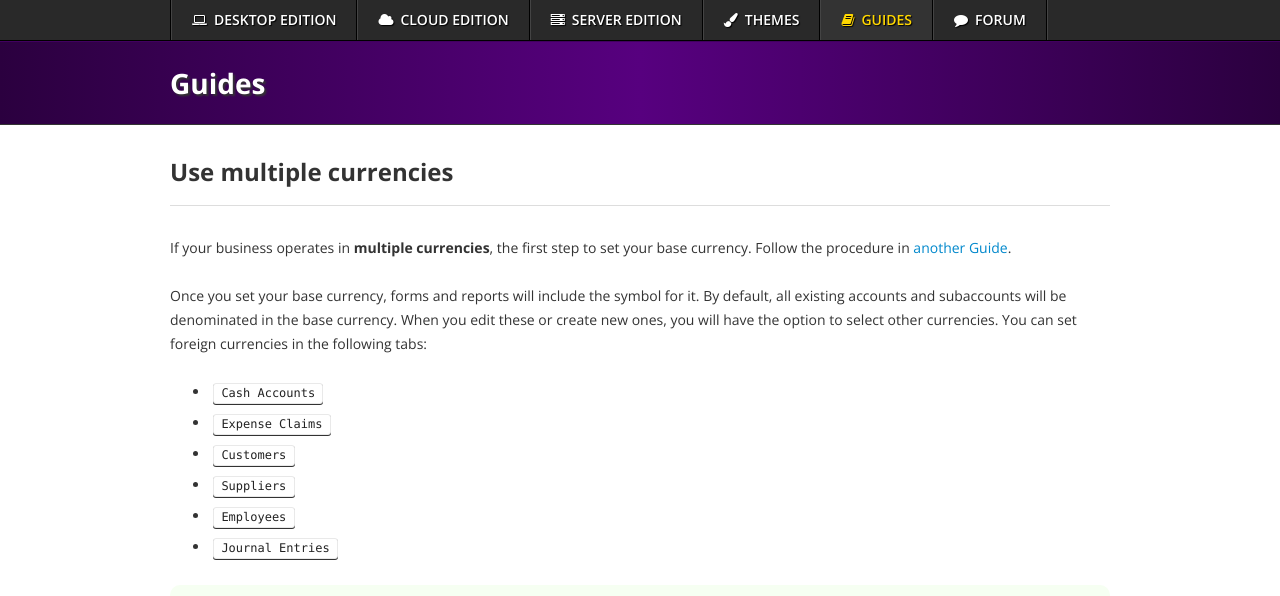
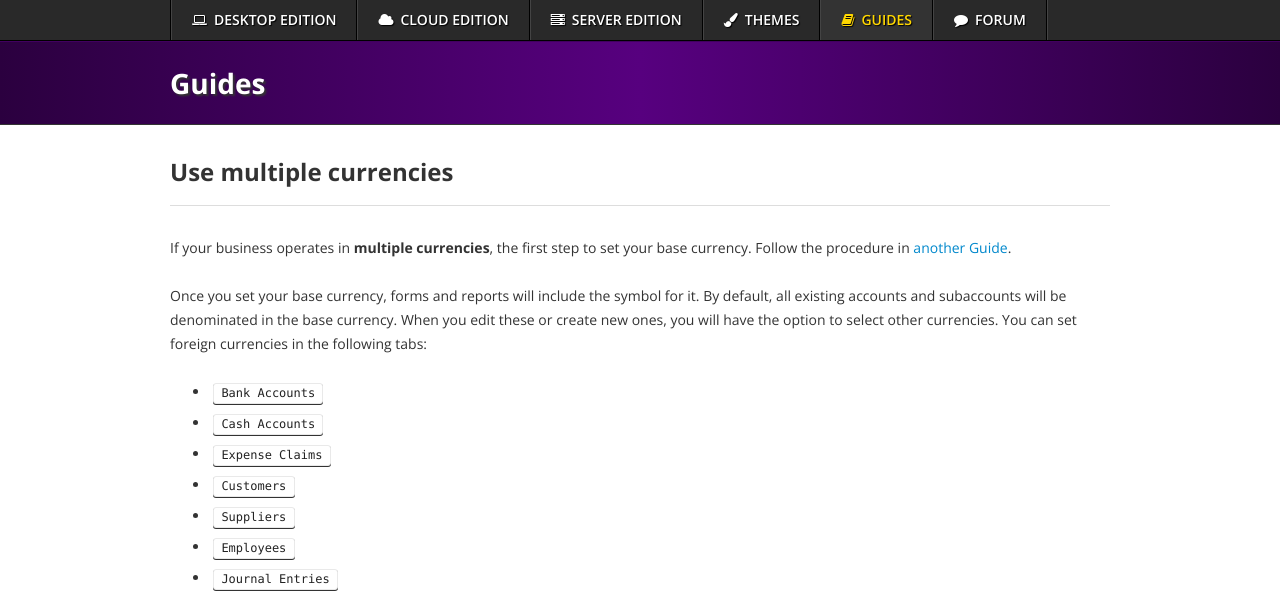
Before and after one commit to 3etechinns/www.manager.io, a Jekyll site: the page built from _guides/9158.html, in a window 1280 px wide and 1400 px high. Shown: the top 596 px of the window. Built offline with Jekyll 4.4.1, drawn with Linux system fonts in a browser that asks for light colours; nearby versions of some CDN libraries; comment, search, counter and statistics services are not loaded; some of the changed text lies outside the part shown; grey boxes are pictures that could not be loaded.

Commit message:
Guide update

```diff
--- a/_guides/9158.html
+++ b/_guides/9158.html
@@ -7,6 +7,7 @@ tags: settings cash-accounts summary bank-account-form bank-accounts cash-accoun
 <p>If your business operates in <strong>multiple currencies</strong>, the first step to set your base currency. Follow the procedure in <a href="/guides/10551">another Guide</a>.</p>
 <p>Once you set your base currency, forms and reports will include the symbol for it. By default, all existing accounts and subaccounts will be denominated in the base currency. When you edit these or create new ones, you will have the option to select other currencies. You can set foreign currencies in the following tabs:</p>
 <ul>
+<li><kbd>Bank Accounts</kbd></li>
 <li><kbd>Cash Accounts</kbd></li>
 <li><kbd>Expense Claims</kbd></li>
 <li><kbd>Customers</kbd></li>
@@ -17,13 +18,13 @@ tags: settings cash-accounts summary bank-account-form bank-accounts cash-accoun
 <table style="background-color: #F6FFF2; border-radius: 10px; margin-bottom: 20px"><tr><td style="font-size: 48px; opacity: 0.25; padding: 20px; padding-top: 0px; padding-right: 0px; vertical-align: top"><i class="fa fa-hand-o-right"></i></td><td style="padding: 20px">
 <p><strong>Example</strong><br>
 Northwind Traders conducts its own business in Euros. But it has several customers operating in other currencies. It sets Euros as its base currency. Its Balance Sheet is now denominated in Euros:<br>
-<br><img src="https://cdn-business2.discourse.org/uploads/manager1/original/2X/9/9ae54599cd743d2ef05e599ad9f7526050fac273.png" width="307" height="46"><br><br>
-To handle its British customers, Northwind Traders maintains a bank account in London denominated in pounds. When setting up this bank account in the <kbd>Cash Accounts</kbd> tab, it chooses a currency accordingly:<br>
-<br><img src="https://cdn-business2.discourse.org/uploads/manager1/original/2X/7/79cfeabf5bc4acfa67fe4c1c7ef0a99ecf4b5ff0.png" width="551" height="236"><br><br>
-The <kbd>Cash Accounts</kbd> tab shows the main company checking account and the London bank account in their respective currencies:<br>
-<br><img src="https://cdn-business2.discourse.org/uploads/manager1/original/2X/b/b7edb64e477952ba92ef3998ce3ec11b00dfc507.png" width="664" height="207"><br><br>
+<br><img src="https://cdn-business2.discourse.org/uploads/manager1/original/2X/f/f98a073ceb056d4fda25b1ae8ef19c8e05f8cf80.png" alt="13 AM" width="305" height="59"><br><br>
+To handle its British customers, Northwind Traders maintains a bank account in London denominated in pounds. When setting up this bank account in the <kbd>Bank Accounts</kbd> tab, it chooses a currency accordingly:<br>
+<br><img src="https://cdn-business2.discourse.org/uploads/manager1/original/2X/4/443c302a876851dfcbac7f8bdc5129cda96743dd.png" alt="07 AM" width="555" height="214"><br><br>
+The <kbd>Bank Accounts</kbd> tab shows the main company checking account and the London bank account in their respective currencies:<br>
+<br><img src="https://cdn-business2.discourse.org/uploads/manager1/original/2X/8/86965a6b89060fb7b1dcc05d2664d09685fc85b5.png" alt="17 AM" width="686" height="212"><br><br>
 Meanwhile, the <kbd>Summary</kbd> tab converts everything to the base currency according to exchange rates entered in the program so assets can be properly balanced against liabilities and equity in a single currency:<br>
-<br><img src="https://cdn-business2.discourse.org/uploads/manager1/original/2X/f/f8eadf3a3276ed58f926ed677188e8d1e06d60df.png" width="676" height="249"><br></p>
+<br><img src="https://cdn-business2.discourse.org/uploads/manager1/original/2X/b/bd3d727bfb82249276bd6ea12ad7b54bb25137ba.png"><br></p>
 </td></tr></table>
 <p>Most transactions will adopt the currency applicable to the account or subaccount they relate to. For example, when you set a foreign currency for a customer, all their invoices, credit notes and quotes will be denominated in that foreign currency.</p>
 <p>Some tabs, such as <kbd>Expense Claims</kbd> or <kbd>Journal Entries</kbd>, allow you to specify the foreign currency on a transaction level. For example, under <kbd>Expense Claims</kbd> this is useful when an employee is to be reimbursed in the base currency but the expense was incurred in a foreign currency.</p>
```
